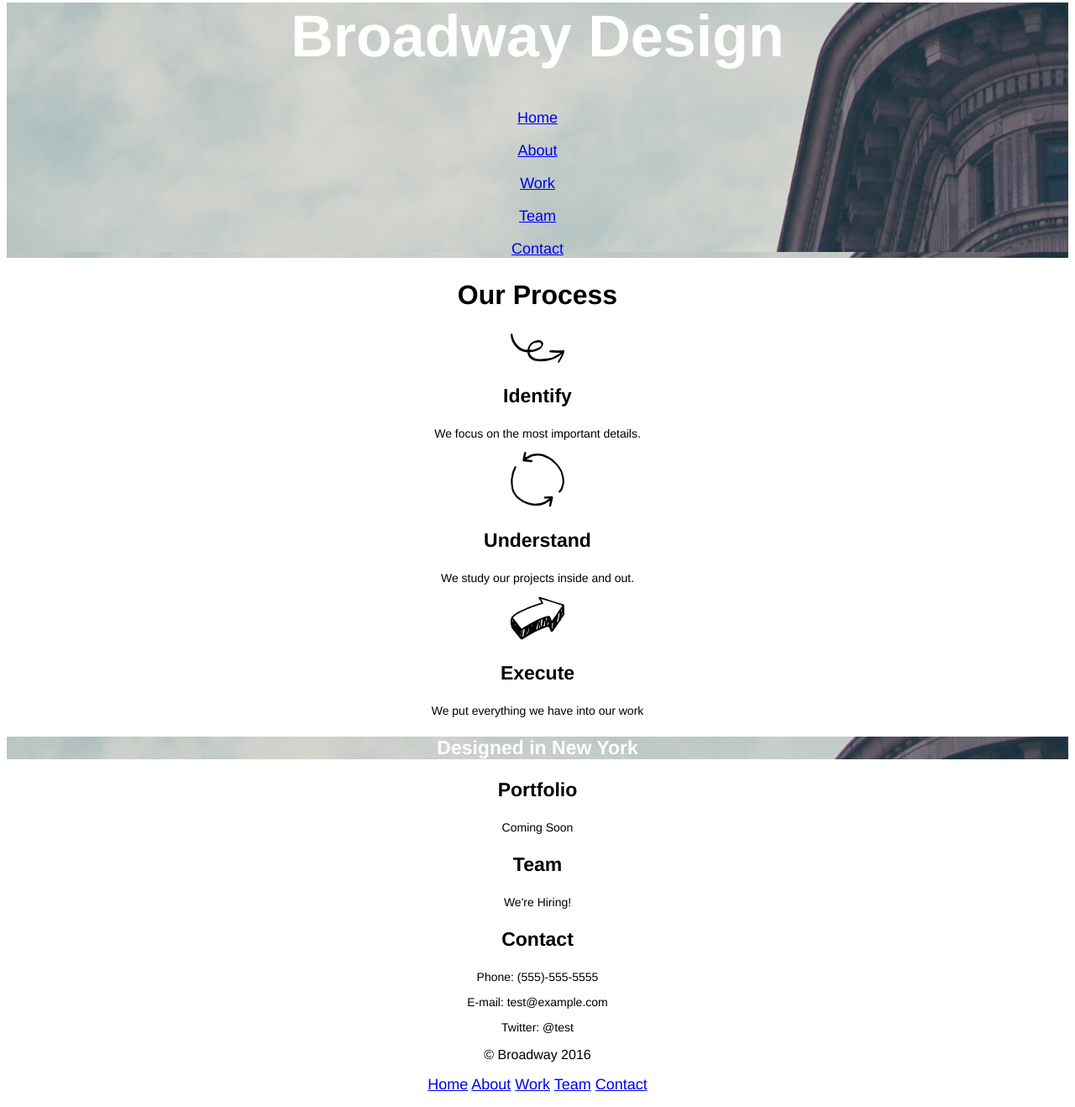
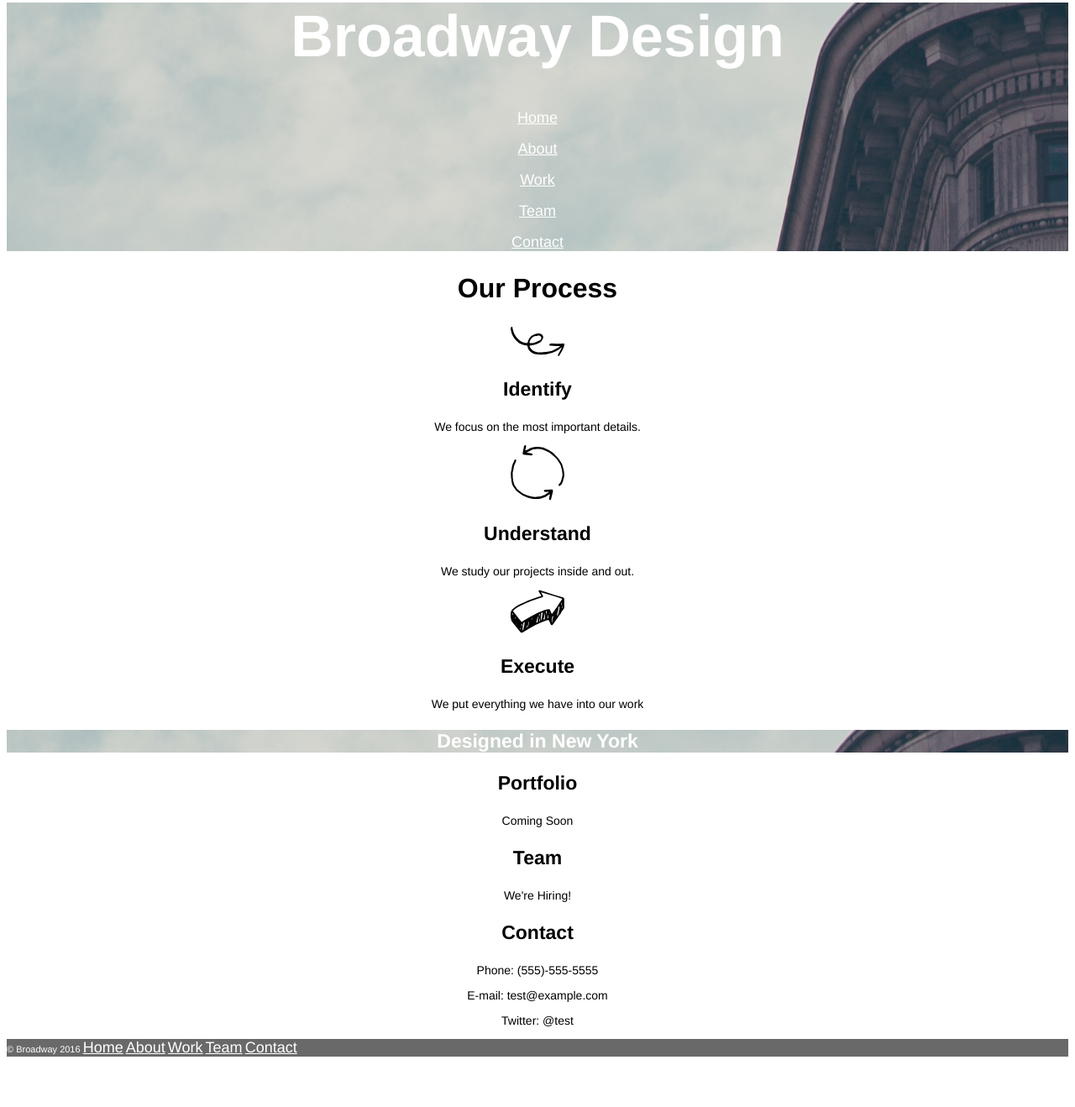
Before and after one commit to JessKarcher/broadway, a plain HTML site: page index.html in a window 1280 px wide. Shown: the part 44-1362 px from the top of the page at 84% size. After the commit the page ends 1313 px from the top, so only its background shows below. Drawn offline with Linux system fonts and the light colour scheme.

Commit message:
Done with project

```diff
--- a/index.html
+++ b/index.html
@@ -7,13 +7,11 @@
   <body>
     <div class="top">
       <h1 class="emphasis">Broadway Design</h1>
-        <nav>
-          <p><a href="#">Home</a></p>
-          <p><a href="#about">About</a></p>
-          <p><a href="#work">Work</a></p>
-          <p><a href="#team">Team</a></p>
-          <p><a href="#contact">Contact</a></p>
-        </nav>
+          <p><a class="btn-nav" href="#">Home</a></p>
+          <p><a class="btn-nav" href="#about">About</a></p>
+          <p><a class="btn-nav" href="#work">Work</a></p>
+          <p><a class="btn-nav" href="#team">Team</a></p>
+          <p><a class="btn-nav" href="#contact">Contact</a></p>
       </div>
     <div class="process" id="process">
       <h2>Our Process</h2>
@@ -38,16 +36,14 @@
         <p>E-mail: test@example.com</p>
         <p>Twitter: @test</p>
     </div>
+    <div class="footer">
+      <p id="copyright">&copy; Broadway 2016
+          <a class="btn-nav" href="#">Home</a>
+          <a class="btn-nav" href="#about">About</a>
+          <a class="btn-nav" href="#work">Work</a>
+          <a class="btn-nav" href="#team">Team</a>
+          <a class="btn-nav" href="#contact">Contact</a>
+      </p>
+    </div>
   </body>
-  <footer>
-    <p>&copy; Broadway 2016
-      <nav>
-        <a href="#">Home</a>
-        <a href="#about">About</a>
-        <a href="#work">Work</a>
-        <a href="#team">Team</a>
-        <a href="#contact">Contact</a>
-      </nav>
-    </p>
-  </footer>
 </html>
--- a/resources/css/style.css
+++ b/resources/css/style.css
@@ -1,4 +1,4 @@
-* {
+body {
   text-align: center;
   font-family: Helvetica, sans-serif;
 }
@@ -13,7 +13,7 @@ h1 {
     font-weight: bold;
 }
 
-nav {
+.btn-nav {
   font-size: 18px;
   color: white;
 }
@@ -36,3 +36,14 @@ h3 {
 .emphasis {
   color: white;
 }
+
+.footer {
+  background-color: dimgray;
+  display: block;
+  text-align: left;
+}
+
+#copyright {
+  font-size: 11px;
+  color: white;
+}
```
